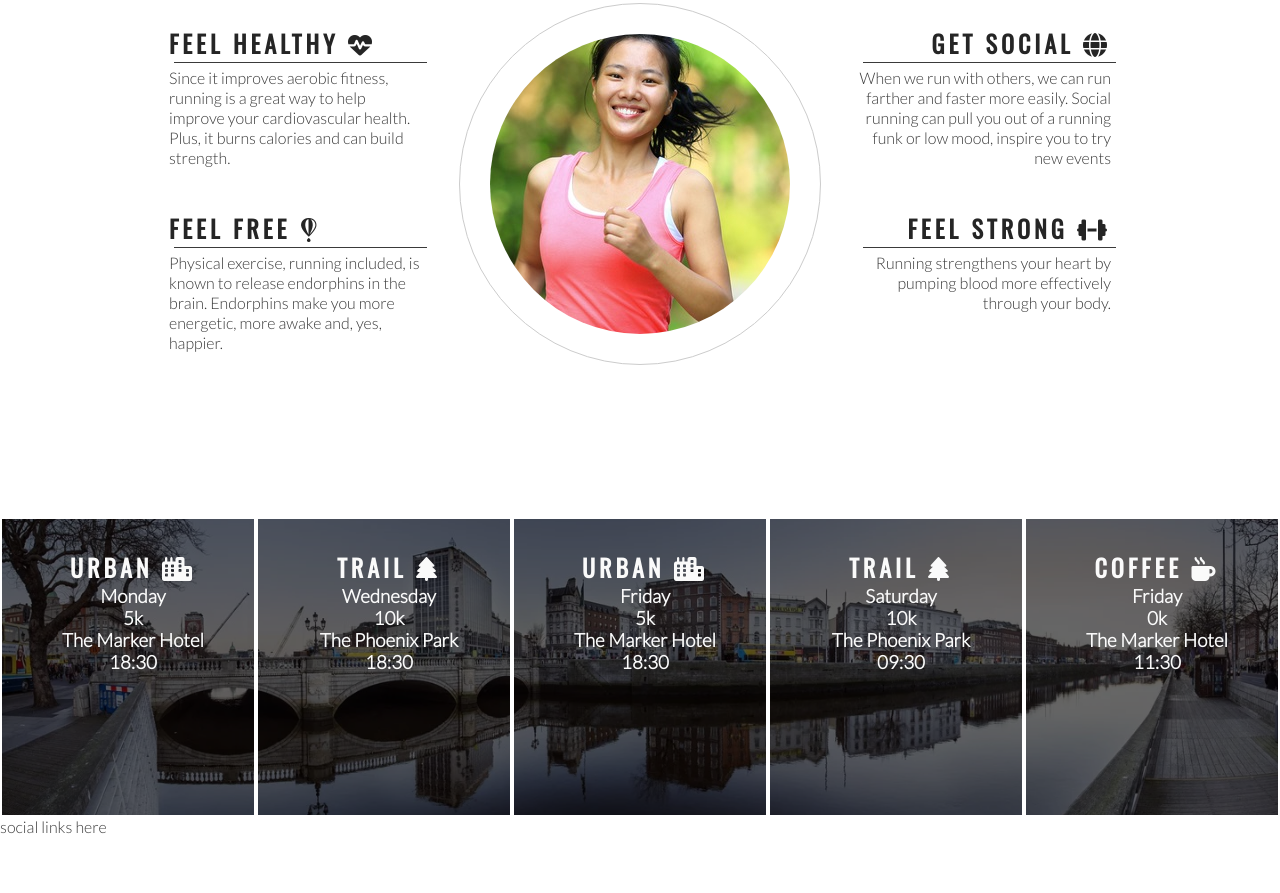
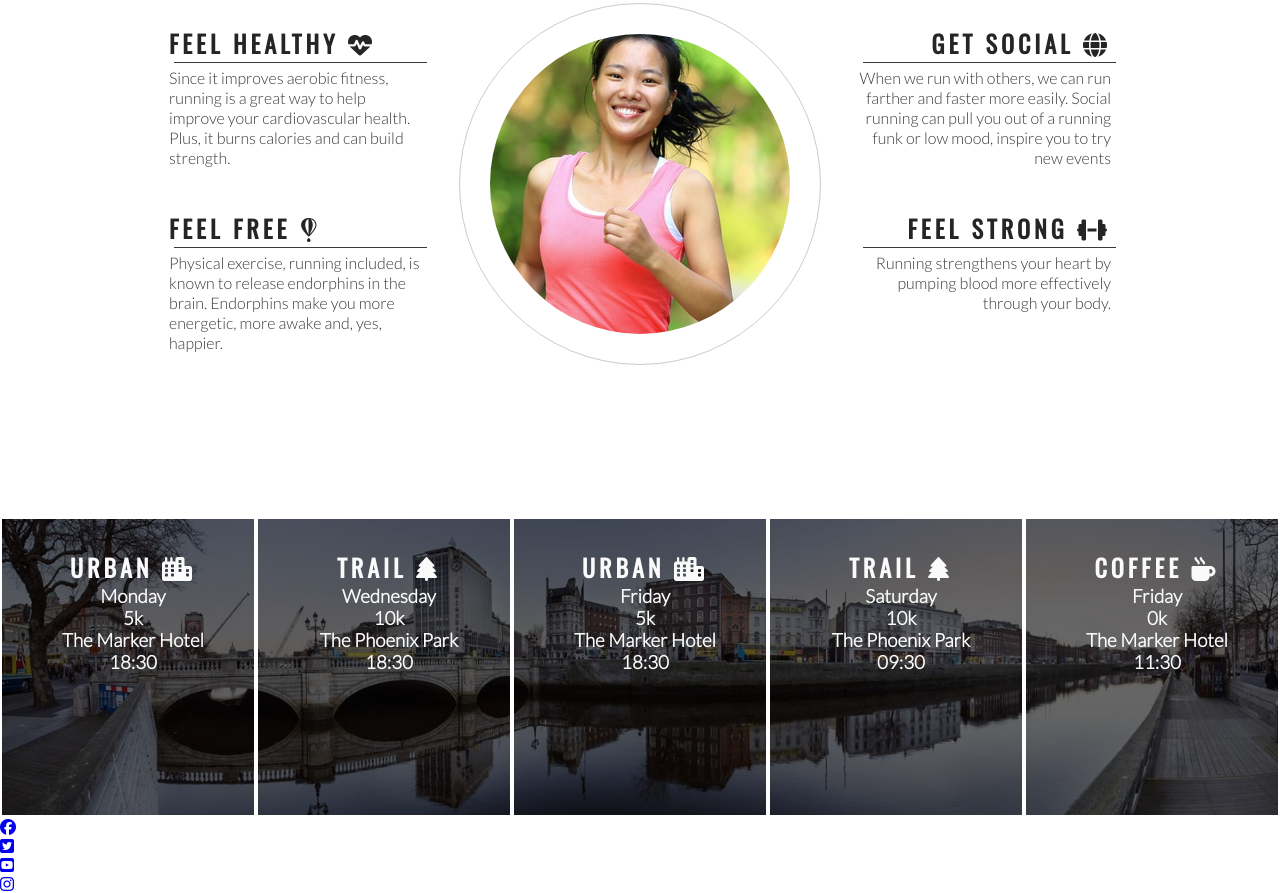
Before and after one commit to DeanBurke/love-running, a plain HTML site: page index.html in a window 1280 px wide. Shown: the part 778-1671 px from the top of the page. Before the commit the page ends 1614 px from the top, so only its background shows below. Drawn offline with nearby package versions, Linux system fonts and the light colour scheme.

Commit message:
Add social media icons to footer

```diff
--- a/index.html
+++ b/index.html
@@ -118,7 +118,20 @@
         </div>
     </section>
     <footer>
-        social links here
+        <ul>
+            <li>
+                <a href="https://facebook.com" target="_blank" rel="noopener" aria-label="Visit our Facebook page(opens in a new tab)"><i class="fa-brands fa-facebook"></i></a>
+            </li>
+            <li>
+                <a href="https://twitter.com" target="_blank" rel="noopener" aria-label="Visit our Twitter page(opens in a new tab)"><i class="fa-brands fa-square-twitter"></i></a>
+            </li>
+            <li>
+                <a href="https://youtube.com" target="_blank" rel="noopener" aria-label="Visit our Youtube page(opens in a new tab)"><i class="fa-brands fa-youtube-square"></i></a>
+            </li>
+            <li>
+                <a href="https://instagram.com" target="_blank" rel="noopener" aria-label="Visit our Instagram page(opens in a new tab)"><i class="fa-brands fa-instagram"></i></a>
+            </li>
+        </ul>
     </footer>
 
     <!-- font awesome script-->
```
